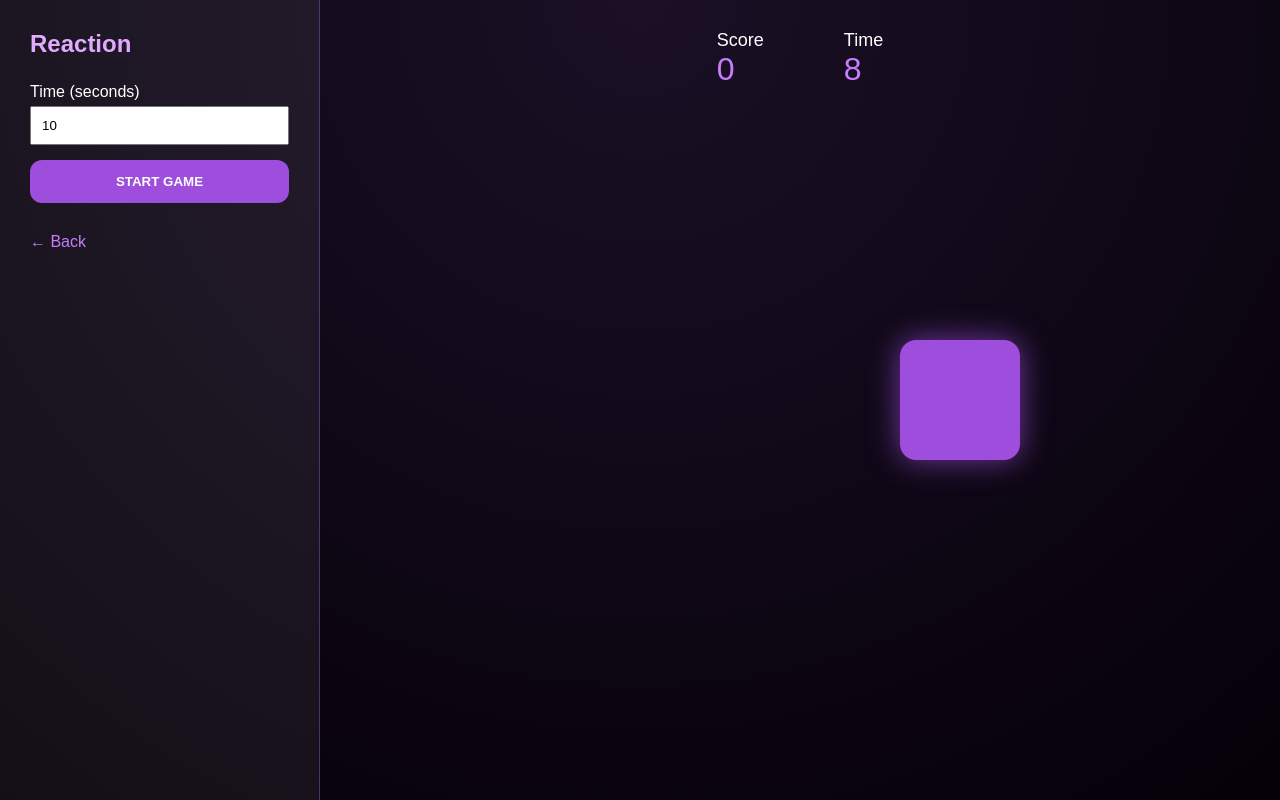
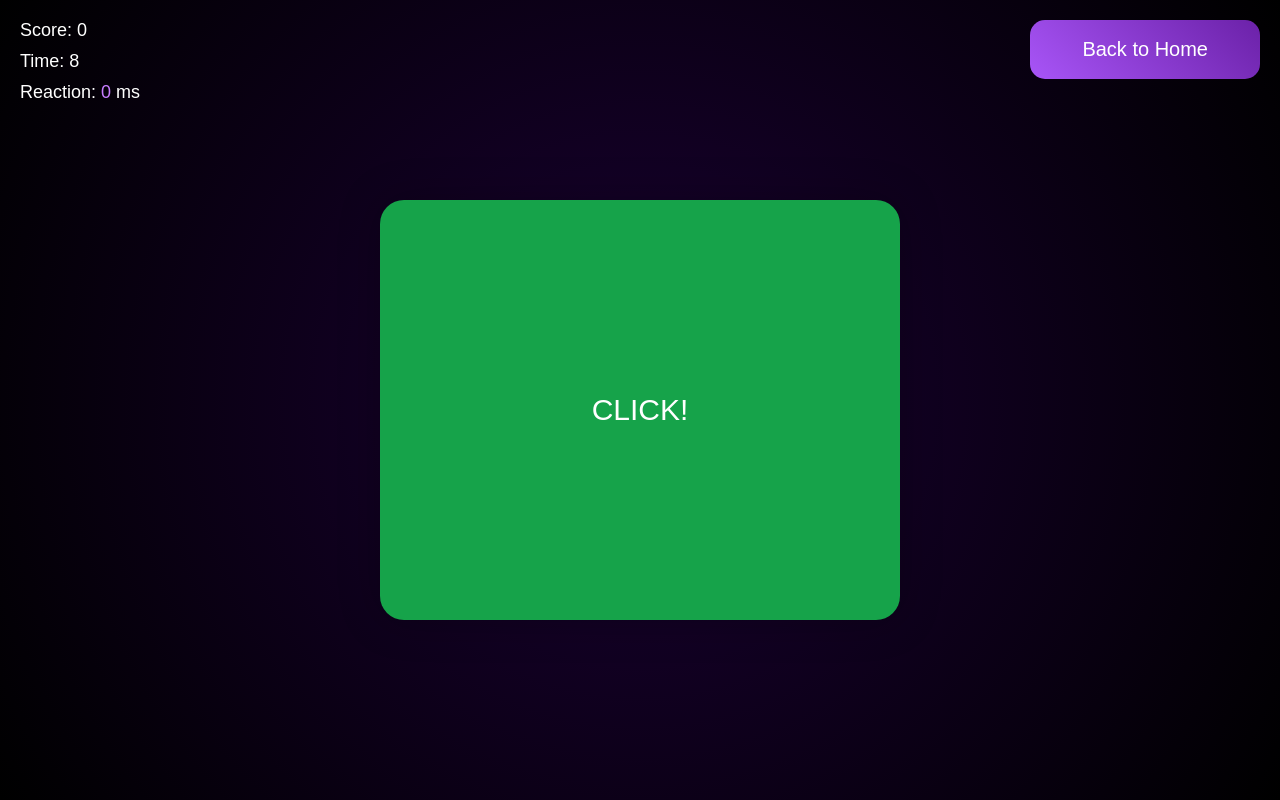
Before and after one commit to niekto458/konecny_projekt-mini-games, a plain HTML site: page games/reaction/reaction.html in a window 1280 px wide. Both pictures are taken after a click on the button "START GAME". Drawn offline with Linux system fonts and the light colour scheme.

Commit message:
Refactor Reaction game layout and functionality for improved user experience

```diff
--- a/games/reaction/reaction.css
+++ b/games/reaction/reaction.css
@@ -5,103 +5,121 @@
 }
 
 body {
-  height: 100vh;
-  background: radial-gradient(circle at top, #1b1026, #050008);
+  min-height: 100vh;
+  margin: 0;
   font-family: Arial, sans-serif;
+  background: radial-gradient(circle at center, #1a0033, #000);
   color: white;
-}
-
-.wrapper {
-  display: grid;
-  grid-template-columns: 320px 1fr;
-  height: 100vh;
-}
-
-/* LEFT PANEL */
-.panel {
-  background: rgba(255,255,255,0.06);
-  padding: 30px;
-  border-right: 1px solid rgba(199,125,255,0.3);
-}
-
-.panel h1 {
-  color: #e0aaff;
-  margin-bottom: 25px;
-}
-
-label {
-  display: block;
-  margin-bottom: 15px;
-}
-
-input {
-  width: 100%;
-  padding: 10px;
-  margin-top: 5px;
-}
-
-#start {
-  width: 100%;
-  padding: 14px;
-  background: #9d4edd;
-  border: none;
-  border-radius: 12px;
-  color: white;
-  font-weight: bold;
-  cursor: pointer;
-}
-
-.back {
-  display: block;
-  margin-top: 30px;
-  color: #c77dff;
-  text-decoration: none;
-}
-
-/* GAME AREA */
-.game {
-  position: relative;
   display: flex;
   justify-content: center;
   align-items: center;
 }
 
-/* READY SCREEN */
-#ready {
-  font-size: 28px;
-  opacity: 0.8;
+#topBar {
+  position: absolute;
+  top: 20px;
+  right: 20px;
 }
 
-#ready span {
-  color: #c77dff;
-}
-
-/* HUD */
-#hud {
+#stats {
   position: absolute;
-  top: 30px;
+  top: 20px;
+  left: 20px;
   display: flex;
-  gap: 80px;
+  flex-direction: column;
+  gap: 10px;
   font-size: 18px;
 }
 
-#hud span {
-  font-size: 32px;
+#container {
+  display: flex;
+  flex-direction: column;
+  justify-content: center;
+  align-items: center;
+  gap: 16px;
+  padding: 20px;
+  text-align: center;
+  width: 100%;
+  max-width: 400px;
+}
+
+#container h1 {
+  font-size: clamp(2rem, 4vw, 3rem);
+}
+
+label {
+  display: block;
+  width: 220px;
+  text-align: center;
+  margin-top: 10px;
+  font-size: 16px;
+}
+
+input {
+  width: 220px;
+  padding: 12px;
+  margin-top: 8px;
+  border-radius: 8px;
+  border: none;
+  background: rgba(255,255,255,0.08);
+  color: white;
+  font-size: 16px;
+  text-align: center;
+}
+
+button {
+  padding: 18px 52px;
+  font-size: 20px;
+  border: none;
+  border-radius: 15px;
+  cursor: pointer;
+  background: linear-gradient(45deg, #a855f7, #6b21a8);
+  color: white;
+  transition: transform 0.2s, box-shadow 0.2s;
+}
+
+button:hover {
+  transform: scale(1.05);
+  box-shadow: 0 0 20px rgba(168,85,247,0.7);
+}
+
+#gameArea {
+  width: 100%;
+  max-width: 520px;
+  display: flex;
+  justify-content: center;
+  align-items: center;
+  margin-top: 20px;
+}
+
+#gameBox {
+  width: 520px;
+  height: 420px;
+  border-radius: 24px;
+  display: flex;
+  justify-content: center;
+  align-items: center;
+  color: white;
+  font-size: 30px;
+  text-align: center;
+  cursor: pointer;
+  box-shadow: 0 0 40px rgba(0,0,0,0.25);
+  background: #8b5cf6;
+  transition: background 0.2s ease, transform 0.2s ease;
+}
+
+#gameBox.red {
+  background: #b91c1c;
+}
+
+#gameBox.green {
+  background: #16a34a;
+}
+
+#gameBox.danger {
+  background: #f97316;
+}
+
+#reaction {
   color: #c77dff;
 }
-
-/* CLICKER */
-#box {
-  position: absolute;
-  width: 120px;
-  height: 120px;
-  background: #9d4edd;
-  border-radius: 16px;
-  cursor: pointer;
-  box-shadow: 0 0 30px rgba(157,78,221,0.7);
-}
-
-/* UTILITY */
-.hidden {
-  display: none;
-}
--- a/games/reaction/reaction.html
+++ b/games/reaction/reaction.html
@@ -1,44 +1,32 @@
 <!DOCTYPE html>
 <html lang="en">
 <head>
-  <meta charset="UTF-8">
-  <title>Reaction</title>
-  <link rel="stylesheet" href="reaction.css">
+<meta charset="UTF-8">
+<meta name="viewport" content="width=device-width, initial-scale=1.0">
+<title>Reaction</title>
+<link rel="stylesheet" href="./reaction.css" type="text/css">
 </head>
 <body>
 
-<div class="wrapper">
+<div id="topBar">
+  <button onclick="backToHome()">Back to Home</button>
+</div>
 
-  <!-- SETTINGS -->
-  <aside class="panel">
-    <h1>Reaction</h1>
+<div id="stats" style="display:none;">
+  <div>Score: <span id="score">0</span></div>
+  <div>Time: <span id="time">0</span></div>
+  <div>Reaction: <span id="reaction">0</span> ms</div>
+</div>
 
-    <label>
-      Time (seconds)
-      <input type="number" id="timeInput" value="10" min="1">
-    </label>
+<div id="container">
+  <h1 id="title">Reaction</h1>
+  <label id="label">Time (seconds)</label>
+  <input type="number" id="timeInput" value="10" min="1" />
+  <button id="mainBtn" onclick="startGame()">START GAME</button>
+</div>
 
-    <button id="start">START GAME</button>
-
-    <a href="../../index.html" class="back">← Back</a>
-  </aside>
-
-  <!-- GAME -->
-  <main class="game">
-
-    <div id="ready">
-      Click <span>START GAME</span> to begin
-    </div>
-
-    <div id="hud" class="hidden">
-      <div>Score<br><span id="score">0</span></div>
-      <div>Time<br><span id="time">0</span></div>
-    </div>
-
-    <div id="box" class="hidden"></div>
-
-  </main>
-
+<div id="gameArea" style="display:none; width:100%; max-width:520px;">
+  <div id="gameBox">Wait for green</div>
 </div>
 
 <script src="reaction.js"></script>
--- a/games/reaction/reaction.js
+++ b/games/reaction/reaction.js
@@ -1,65 +1,110 @@
-const box = document.getElementById("box");
+const gameBox = document.getElementById("gameBox");
 const scoreEl = document.getElementById("score");
 const timeEl = document.getElementById("time");
-const startBtn = document.getElementById("start");
+const reactionEl = document.getElementById("reaction");
+const mainBtn = document.getElementById("mainBtn");
 const timeInput = document.getElementById("timeInput");
-const hud = document.getElementById("hud");
-const ready = document.getElementById("ready");
+const container = document.getElementById("container");
+const stats = document.getElementById("stats");
+const gameArea = document.getElementById("gameArea");
 
 let score = 0;
-let time = 0;
-let timer;
+let timeLeft = 0;
+let gameTimer;
+let nextGreenTimer;
+let greenStart = null;
+let waitingForGreen = false;
 let playing = false;
 
-startBtn.onclick = () => {
-  clearInterval(timer);
+mainBtn.onclick = startGame;
+gameBox.onclick = handleClick;
+
+function startGame() {
+  clearAllTimers();
 
   score = 0;
-  time = parseInt(timeInput.value);
+  timeLeft = parseInt(timeInput.value, 10) || 10;
+  if (timeLeft < 1) timeLeft = 10;
 
   scoreEl.textContent = score;
-  timeEl.textContent = time;
+  timeEl.textContent = timeLeft;
+  reactionEl.textContent = "0";
 
-  ready.classList.add("hidden");
-  hud.classList.remove("hidden");
-  box.classList.remove("hidden");
+  container.style.display = "none";
+  stats.style.display = "flex";
+  gameArea.style.display = "flex";
 
   playing = true;
-  spawnCenter();
+  waitingForGreen = true;
+  setBoxState("red", "Wait for green");
 
-  timer = setInterval(() => {
-    time--;
-    timeEl.textContent = time;
-    if (time <= 0) endGame();
+  scheduleGreen();
+  gameTimer = setInterval(() => {
+    timeLeft--;
+    timeEl.textContent = timeLeft;
+    if (timeLeft <= 0) endGame();
   }, 1000);
-};
-
-box.onclick = () => {
-  if (!playing) return;
-  score++;
-  scoreEl.textContent = score;
-  moveBox();
-};
-
-function spawnCenter() {
-  const x = window.innerWidth / 2 - 60;
-  const y = window.innerHeight / 2 - 60;
-  box.style.left = x + "px";
-  box.style.top = y + "px";
 }
 
-function moveBox() {
-  const maxX = window.innerWidth - box.offsetWidth - 40;
-  const maxY = window.innerHeight - box.offsetHeight - 40;
+function scheduleGreen() {
+  clearTimeout(nextGreenTimer);
+  waitingForGreen = true;
+  setBoxState("red", "Wait for green");
+  nextGreenTimer = setTimeout(() => {
+    turnGreen();
+  }, 1000 + Math.random() * 2000);
+}
 
-  box.style.left = Math.random() * maxX + "px";
-  box.style.top = Math.random() * maxY + "px";
+function turnGreen() {
+  waitingForGreen = false;
+  greenStart = performance.now();
+  setBoxState("green", "CLICK!");
+}
+
+function handleClick() {
+  if (!playing) return;
+
+  if (waitingForGreen) {
+    setBoxState("danger", "Too soon!");
+    waitingForGreen = true;
+    greenStart = null;
+    clearTimeout(nextGreenTimer);
+    nextGreenTimer = setTimeout(scheduleGreen, 1200);
+    return;
+  }
+
+  if (greenStart !== null) {
+    const reactionTime = Math.round(performance.now() - greenStart);
+    reactionEl.textContent = reactionTime;
+    score += 1;
+    scoreEl.textContent = score;
+    greenStart = null;
+    scheduleGreen();
+  }
+}
+
+function setBoxState(state, text) {
+  gameBox.classList.remove("red", "green", "danger");
+  gameBox.classList.add(state);
+  gameBox.textContent = text;
 }
 
 function endGame() {
   playing = false;
-  clearInterval(timer);
-  box.classList.add("hidden");
-  hud.classList.add("hidden");
-  ready.classList.remove("hidden");
+  clearAllTimers();
+  setBoxState("red", "Game Over");
+  container.style.display = "flex";
+  gameArea.style.display = "none";
+  stats.style.display = "none";
 }
+
+function backToHome() {
+  clearAllTimers();
+  playing = false;
+  window.location.href = "../../index.html";
+}
+
+function clearAllTimers() {
+  clearInterval(gameTimer);
+  clearTimeout(nextGreenTimer);
+}
```
